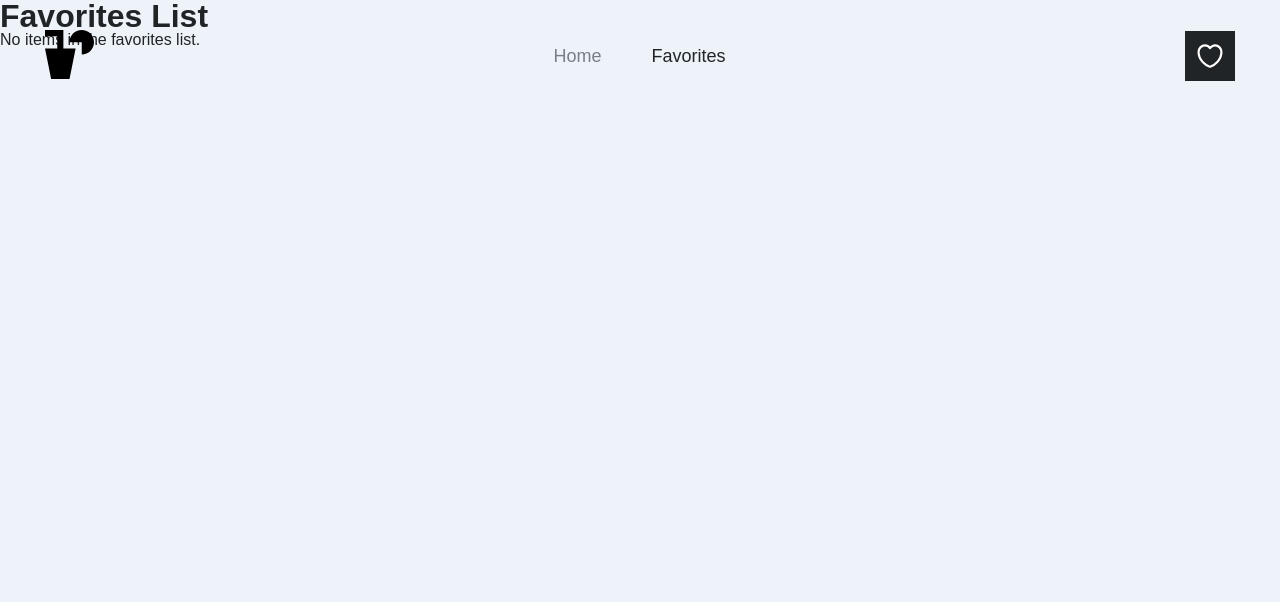
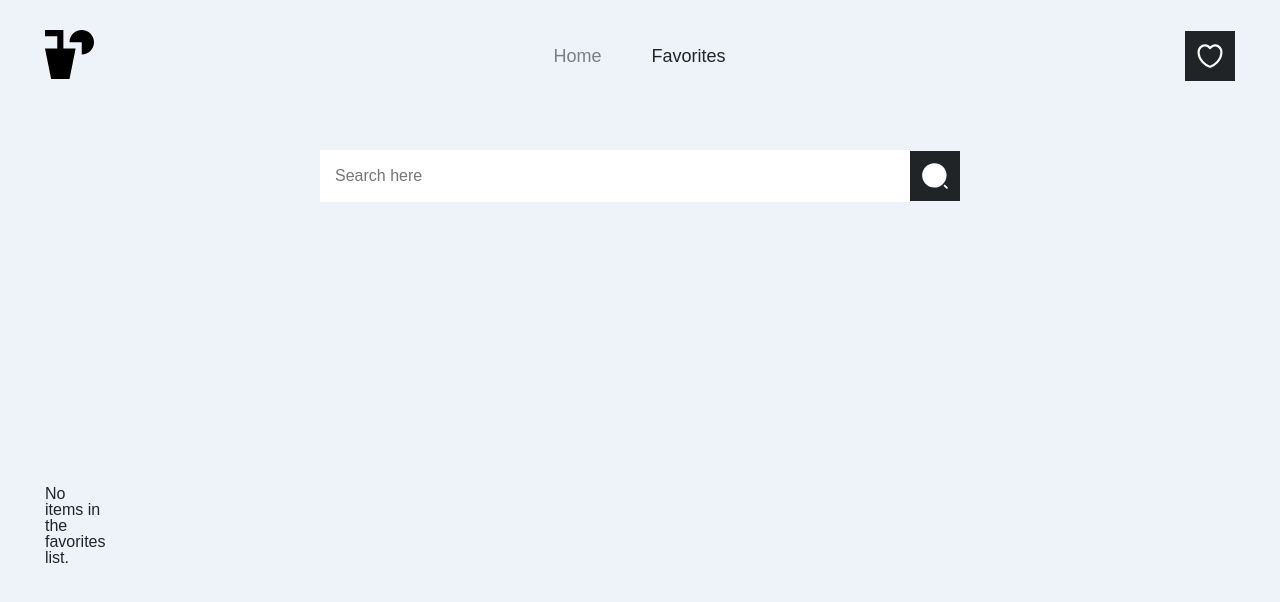
Before and after one commit to charitha95/cocktail-app, a React (Vite) app: page /favorites in a window 1280 px wide. Shown: the top 602 px of the page. Built offline with nearby package versions, Linux system fonts and the light colour scheme; a web font is replaced by a local one.

Commit message:
style: favorite page

```diff
--- a/src/components/DrinkCard/index.tsx
+++ b/src/components/DrinkCard/index.tsx
@@ -5,11 +5,13 @@ import heartIcon from "../../assets/icons/heart-clr.svg";
 type DrinkCardProps = {
   cssClasses: string;
   drink: Drink;
+  toggleFavorite: (drink: Drink) => void;
 };
 
 export default function DrinkCard({
   cssClasses,
-  drink
+  drink,
+  toggleFavorite
 }: DrinkCardProps): JSX.Element {
   return (
     <div className={`${cssClasses} ${classes.card}`}>
@@ -19,7 +21,7 @@ export default function DrinkCard({
           <p>{drink.strDrink}</p>
           <p>{drink.strCategory}</p>
         </section>
-        <img src={heartIcon} alt="like" />
+        <img src={heartIcon} alt="like" onClick={() => toggleFavorite(drink)} />
       </div>
     </div>
   );
--- a/src/components/DrinkCard/style.module.scss
+++ b/src/components/DrinkCard/style.module.scss
@@ -27,6 +27,7 @@
       height: auto;
       object-fit: fill;
       margin-top: -10px;
+      cursor: pointer;
     }
   }
 }
--- a/src/components/Header/index.tsx
+++ b/src/components/Header/index.tsx
@@ -29,12 +29,12 @@ export default function Header(): JSX.Element {
             </NavLink>
           ))}
         </div>
-        <div>
+        <NavLink to="/favorites">
           <Button
             variant="primary"
             icon={<img src={heartIcon} alt="favorites" />}
           />
-        </div>
+        </NavLink>
       </header>
     </div>
   );
--- a/src/components/Header/style.module.scss
+++ b/src/components/Header/style.module.scss
@@ -12,8 +12,11 @@
     width: 100%;
     top: 30px;
 
+    a {
+      cursor: pointer;
+    }
+
     .links {
-      cursor: pointer;
       color: $text-light-color;
       font-size: 18px;
 
--- a/src/components/RandomDrinks/index.tsx
+++ b/src/components/RandomDrinks/index.tsx
@@ -40,6 +40,7 @@ export default function RandomDrinks({
             key={item.idDrink}
             drink={item}
             cssClasses={`col-12 col-md-4`}
+            toggleFavorite={() => console.log("clicked")}
           />
         ))}
     </div>
--- a/src/components/SearchBar/index.tsx
+++ b/src/components/SearchBar/index.tsx
@@ -1,25 +1,20 @@
 import { KeyboardEvent, useRef } from "react";
-import { useNavigate } from "react-router-dom";
 import Button from "../UIKit/Button";
 import searchIcon from "../../assets/icons/search.svg";
 import classes from "./style.module.scss";
 
-export default function SearchBar(): JSX.Element {
+type SearchBarType = {
+  handleSearch: (searchValue: HTMLInputElement | null) => void;
+};
+
+export default function SearchBar({
+  handleSearch
+}: SearchBarType): JSX.Element {
   const searchRef = useRef<HTMLInputElement | null>(null);
-
-  const navigate = useNavigate();
-
-  const handleSearch = (): void => {
-    if (searchRef.current) {
-      const value = searchRef.current.value;
-      if (!value) return;
-      navigate(`/result/${value}`);
-    }
-  };
 
   const handleKeyPress = (event: KeyboardEvent<HTMLInputElement>): void => {
     if (event.key === "Enter") {
-      handleSearch();
+      handleSearch(searchRef.current);
     }
   };
 
@@ -32,7 +27,13 @@ export default function SearchBar(): JSX.Element {
       />
       <Button
         variant="primary"
-        icon={<img src={searchIcon} alt="favorites" onClick={handleSearch} />}
+        icon={
+          <img
+            src={searchIcon}
+            alt="favorites"
+            onClick={() => handleSearch(searchRef.current)}
+          />
+        }
       />
     </div>
   );
--- a/src/pages/FavoritesDrinks/index.tsx
+++ b/src/pages/FavoritesDrinks/index.tsx
@@ -1,6 +1,9 @@
 import { useContext } from "react";
 import { FavoriteDrinksContext } from "../../contexts/FavoriteDrinksContext";
 import { Drink } from "../../types";
+import classes from "./style.module.scss";
+import SearchBar from "../../components/SearchBar";
+import DrinkCard from "../../components/DrinkCard";
 
 export default function FavoritesDrinks(): JSX.Element {
   const { favorites, removeFromFavorites } = useContext(FavoriteDrinksContext);
@@ -9,27 +12,40 @@ export default function FavoritesDrinks(): JSX.Element {
     removeFromFavorites(drink);
   };
 
+  const handleSearch = (searchValue: HTMLInputElement | null): void => {
+    if (searchValue) {
+      const value = searchValue.value;
+      if (!value) {
+        alert("search value cannot be empty!");
+        return;
+      }
+      // implement search here
+    }
+  };
+
   return (
-    <div>
-      <h2>Favorites List</h2>
+    <main className={`${classes.results} grid`}>
+      <section className={`col-12`}>
+        <div className={classes["search-bar"]}>
+          <SearchBar handleSearch={handleSearch} />
+        </div>
+      </section>
+      <section className={`${classes.drinks} col-12 grid`}>
         {favorites.length > 0 ? (
-        <ul>
+          <>
             {favorites.map((drink: Drink) => (
-            <li key={drink.idDrink}>
-              {drink.strDrink}{" "}
-              <button
-                onClick={() => {
-                  handleRemove(drink);
-                }}
-              >
-                remove
-              </button>
-            </li>
+              <DrinkCard
+                key={drink.idDrink}
+                drink={drink}
+                cssClasses={`col-2 col-md-2`}
+                toggleFavorite={handleRemove}
+              />
             ))}
-        </ul>
+          </>
         ) : (
           <p>No items in the favorites list.</p>
         )}
-    </div>
+      </section>
+    </main>
   );
 }
--- /dev/null
+++ b/src/pages/FavoritesDrinks/style.module.scss
@@ -0,0 +1,14 @@
+@import "../../styles/variables";
+
+.results {
+  height: 100%;
+
+  .search-bar {
+    margin: $top-margin auto 0;
+    max-width: 640px;
+  }
+  .drinks {
+    grid-gap: 32px 56px;
+    margin: 50px $side-margin 0;
+  }
+}
--- a/src/pages/Home/index.tsx
+++ b/src/pages/Home/index.tsx
@@ -1,3 +1,4 @@
+import { useNavigate } from "react-router-dom";
 import RandomDrinks from "../../components/RandomDrinks";
 import RandomDrinksAction from "../../components/RandomDrinksAction";
 import SearchBar from "../../components/SearchBar";
@@ -9,12 +10,24 @@ import classes from "./style.module.scss";
 export default function Home(): JSX.Element {
   const url = `${BASE_URL}/random.php`;
   const result = useFetchData(url, RANDOM_COUNT);
+  const navigate = useNavigate();
+
+  const handleSearch = (searchValue: HTMLInputElement | null): void => {
+    if (searchValue) {
+      const value = searchValue.value;
+      if (!value) {
+        alert("search value cannot be empty!");
+        return;
+      }
+      navigate(`/result/${value}`);
+    }
+  };
 
   return (
     <main className={`${classes.home} grid`}>
       <section className={`${classes.left} col-7`}>
         <div className={classes["content-wrapper"]}>
-          <SearchBar />
+          <SearchBar handleSearch={handleSearch} />
           <Title title="Raise a Glass" />
           <RandomDrinks {...result} />
         </div>
```
Lines whose indentation alone changed are shown as unchanged.
